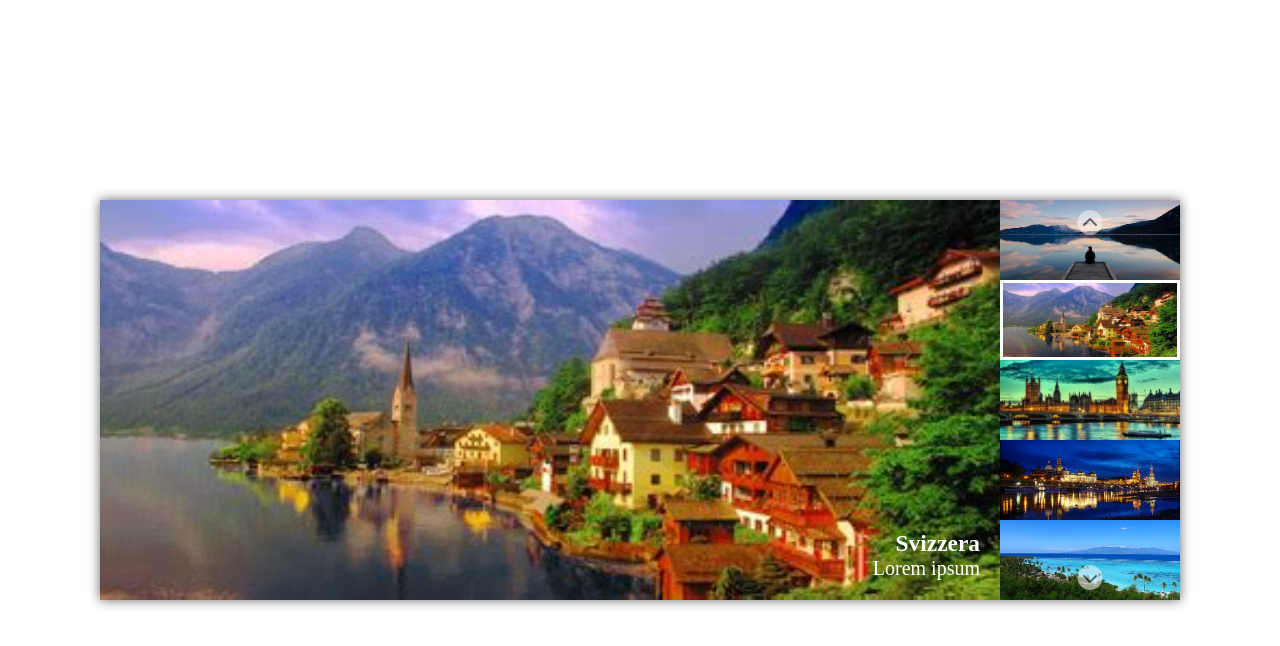
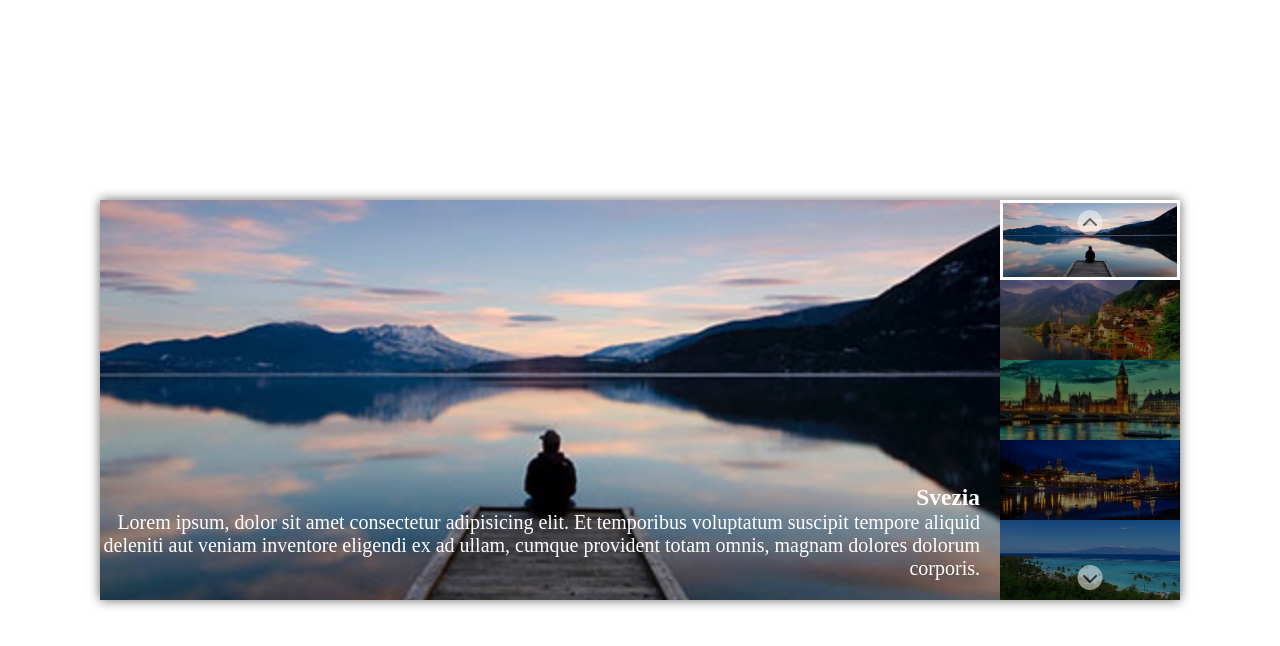
Before and after one commit to Hamza-bouzid/js-array-carousel, a plain HTML site: page index.html in a window 1280 px wide. Both pictures are taken after a click on the element 1090 px from the left and 222 px from the top of the page. Drawn offline with Linux system fonts and the light colour scheme.

Commit message:
completato

```diff
--- a/main.js
+++ b/main.js
@@ -26,6 +26,7 @@ for (let i = 0; i < items.length; i++) {
 for (let i = 0; i < items.length; i++) {
   miniItems += `
   <div class="mini-slide-item" id="mini-${i}">
+   <div class="overlay" id="overlay-${i}"></div>
    <img src="${items[i]}" />
   </div>
   `;
@@ -36,6 +37,63 @@ miniSlide.innerHTML += miniItems;
 
 let carouselActive = document.getElementById("item-" + elementActive);
 carouselActive.classList.add("full-active");
-
 let miniActive = document.getElementById("mini-" + elementActive);
 miniActive.classList.add("mini-active");
+let overlayActive = document.getElementById("overlay-" + elementActive);
+overlayActive.classList.add("overlay-none");
+
+const arrowUp = document.querySelector(".arrow-up");
+const arrowDown = document.querySelector(".arrow-down");
+
+// Evento Di click su Buttone Down
+arrowDown.addEventListener("click", function () {
+  elementActive++;
+  if (elementActive > 4) {
+    elementActive = 0;
+  }
+
+  if (miniActive.classList.contains("mini-active")) {
+    miniActive.classList.toggle("mini-active");
+  }
+
+  if (overlayActive.classList.contains("overlay-none")) {
+    overlayActive.classList.toggle("overlay-none");
+  }
+
+  if (carouselActive.classList.contains("full-active")) {
+    carouselActive.classList.toggle("full-active");
+  }
+
+  carouselActive = document.getElementById("item-" + elementActive);
+  carouselActive.classList.add("full-active");
+  miniActive = document.getElementById("mini-" + elementActive);
+  miniActive.classList.add("mini-active");
+  overlayActive = document.getElementById("overlay-" + elementActive);
+  overlayActive.classList.add("overlay-none");
+});
+
+// Evento Di click su Buttone UP
+arrowUp.addEventListener("click", function () {
+  elementActive--;
+  if (elementActive < 0) {
+    elementActive = 4;
+  }
+
+  if (miniActive.classList.contains("mini-active")) {
+    miniActive.classList.toggle("mini-active");
+  }
+
+  if (overlayActive.classList.contains("overlay-none")) {
+    overlayActive.classList.toggle("overlay-none");
+  }
+
+  if (carouselActive.classList.contains("full-active")) {
+    carouselActive.classList.toggle("full-active");
+  }
+  carouselActive = document.getElementById("item-" + elementActive);
+  carouselActive.classList.add("full-active");
+  miniActive = document.getElementById("mini-" + elementActive);
+  miniActive.classList.add("mini-active");
+  overlayActive = document.getElementById("overlay-" + elementActive);
+  overlayActive.classList.add("overlay-none");
+});
--- a/style.css
+++ b/style.css
@@ -30,6 +30,7 @@ img {
 .mini-slide-item {
   width: 180px;
   height: 80px;
+  position: relative;
 }
 
 .full-slide-item {
@@ -67,6 +68,7 @@ img {
   transform: translateX(-50%);
   cursor: pointer;
   opacity: .5;
+  z-index: 999;
 }
 
 .arrow-up {
@@ -88,3 +90,17 @@ img {
   left: 50%;
   transform: translate(-50%, -50%);
 }
+
+.overlay {
+  position: absolute;
+  top: 0;
+  left: 0;
+  width: 100%;
+  height: 100%;
+  background-color: rgba(0, 0, 0, 0.5);
+  display: block;
+}
+
+.overlay-none {
+  display: none;
+}
```
